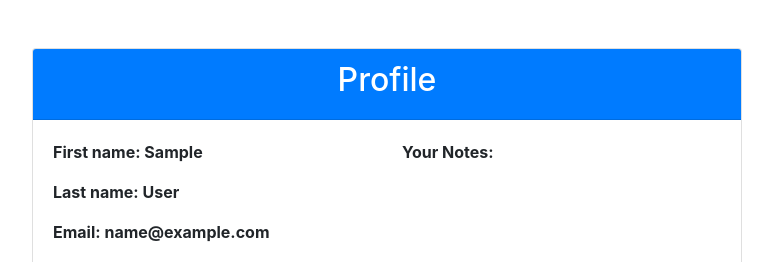
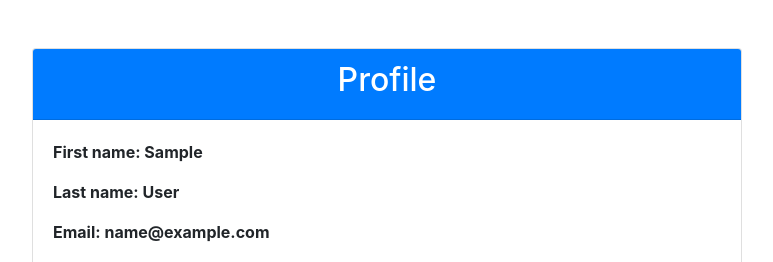
Before and after one commit to eddiephelanfortyfive/RestartedMiniProjectBlock3, a Flask app: page /profile in a window 1280 px wide. Shown: the part 56-318 px from the top of the page, without its empty margins (253-1026 px from the left). Run offline with Flask 3, Linux system fonts and the light colour scheme; the visitor is signed in with stand-in values (Sample User, id 1); some libraries are stand-ins or nearby versions.

Commit message:
removed notes again

```diff
--- a/Website/Templates/club_approval.html
+++ b/Website/Templates/club_approval.html
@@ -1,4 +1,5 @@
 {% extends "base.html" %}
+
 {% block title %}Club Approval{% endblock %}
 
 {% block content %}
@@ -16,6 +17,7 @@
 </style>
 
 <h1>Welcome Admin-Coordinator</h1>
+
 <div class="container mt-5">
     <div class="row">
         <div class="col-md-8">
@@ -45,6 +47,5 @@
         </div>
     </div>
 </div>
-    {% endif %}
 
 {% endblock %}
--- a/Website/Templates/profile.html
+++ b/Website/Templates/profile.html
@@ -31,14 +31,7 @@
                                     </form>
                                 {% endif %}
                             </div>
-                            <div class="col-md-6">
-                                <p class="font-weight-bold">Your Notes:</p>
-                                <ul class="list-group">
-                                    {% for note in user.notes %}
-                                        <li class="list-group-item">{{ note.data }}</li>
-                                    {% endfor %}
-                                </ul>
-                            </div>
+
                         </div>
                     </div>
                 </div>
```
Lines whose indentation alone changed are shown as unchanged.
